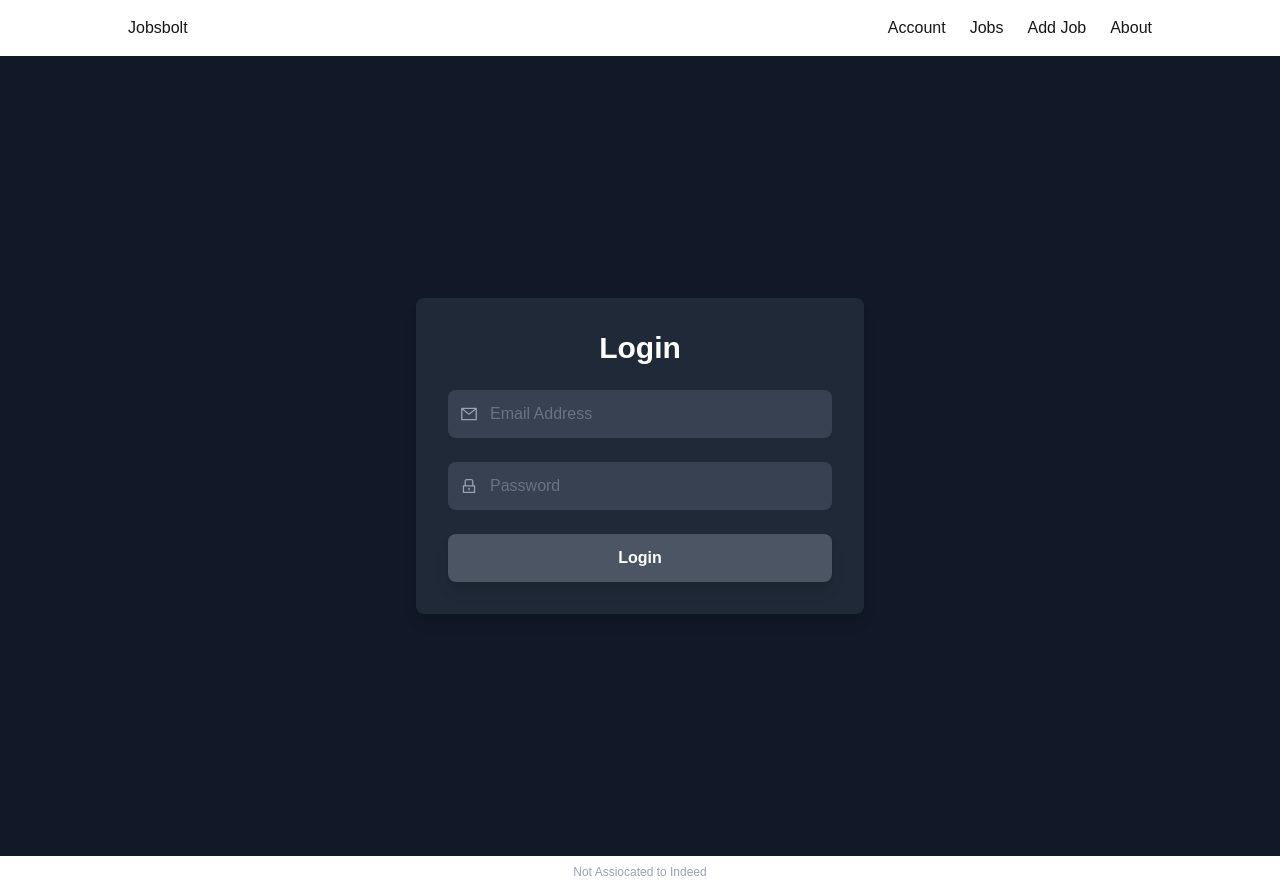
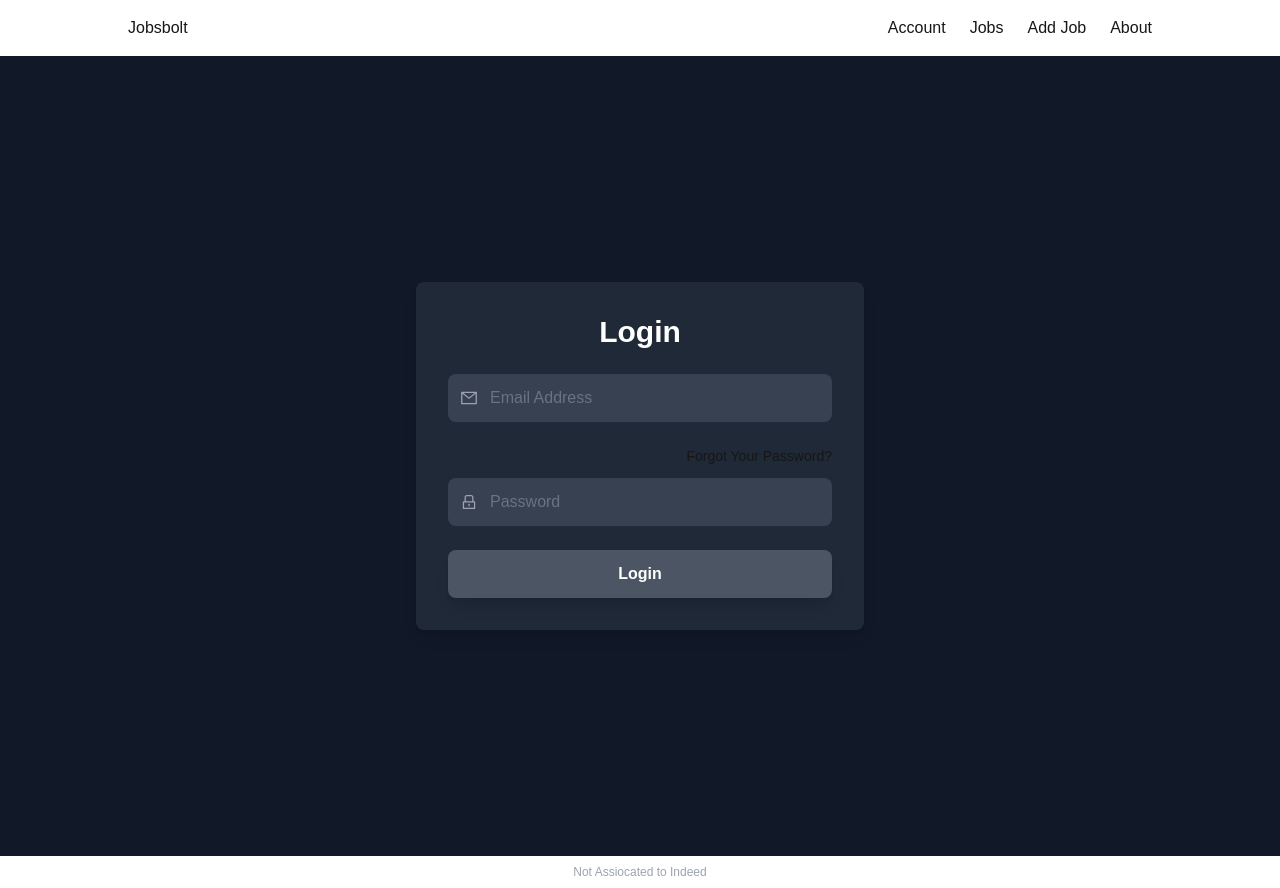
Before and after one commit to Coldboltage/jobsbolt-website, a Next.js app: page /login in a window 1280 px wide. Built offline with nearby package versions, Linux system fonts and the light colour scheme.

Commit message:
Add password recovery link to Login component and remove local storage token storage

```diff
--- a/src/components/Login.tsx
+++ b/src/components/Login.tsx
@@ -1,3 +1,4 @@
+import Link from 'next/link';
 import { useRouter } from 'next/router';
 import React, { useState } from 'react';
 import { AiOutlineMail, AiOutlineLock } from 'react-icons/ai';
@@ -30,7 +31,6 @@ const Login = () => {
 
       const data: { access_token: string } = await response.json();
 
-      localStorage.setItem('jwtToken', data.access_token);
       setEmail('');
       setPassword('');
       document.cookie = `jwt=${data.access_token}; path=/;`;
@@ -67,7 +67,10 @@ const Login = () => {
             />
           </div>
 
+
           {/* Password Input */}
+          <div>
+            <Link className="flex justify-end pb-3 text-sm" href={'/forgot-password'}>Forgot Your Password?</Link>
             <div className="flex items-center bg-gray-700 rounded-lg p-3">
               <AiOutlineLock className="text-gray-400 text-lg mr-3" />
               <input
@@ -79,6 +82,8 @@ const Login = () => {
                 className="flex-1 bg-transparent text-gray-200 placeholder-gray-500 focus:outline-none"
               />
             </div>
+          </div>
+
 
           {/* Submit Button */}
           <input
```
Lines whose indentation alone changed are shown as unchanged.
